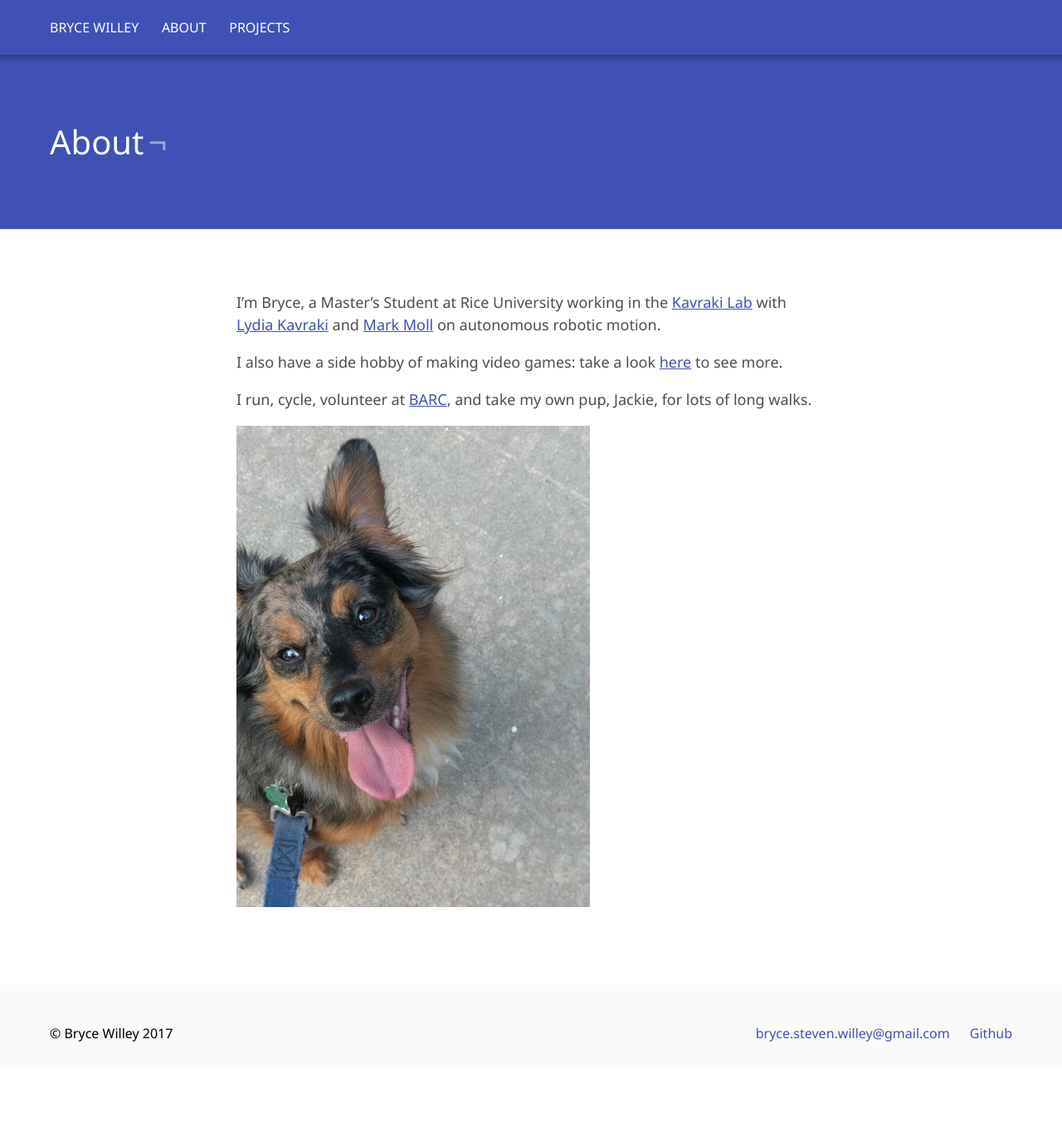
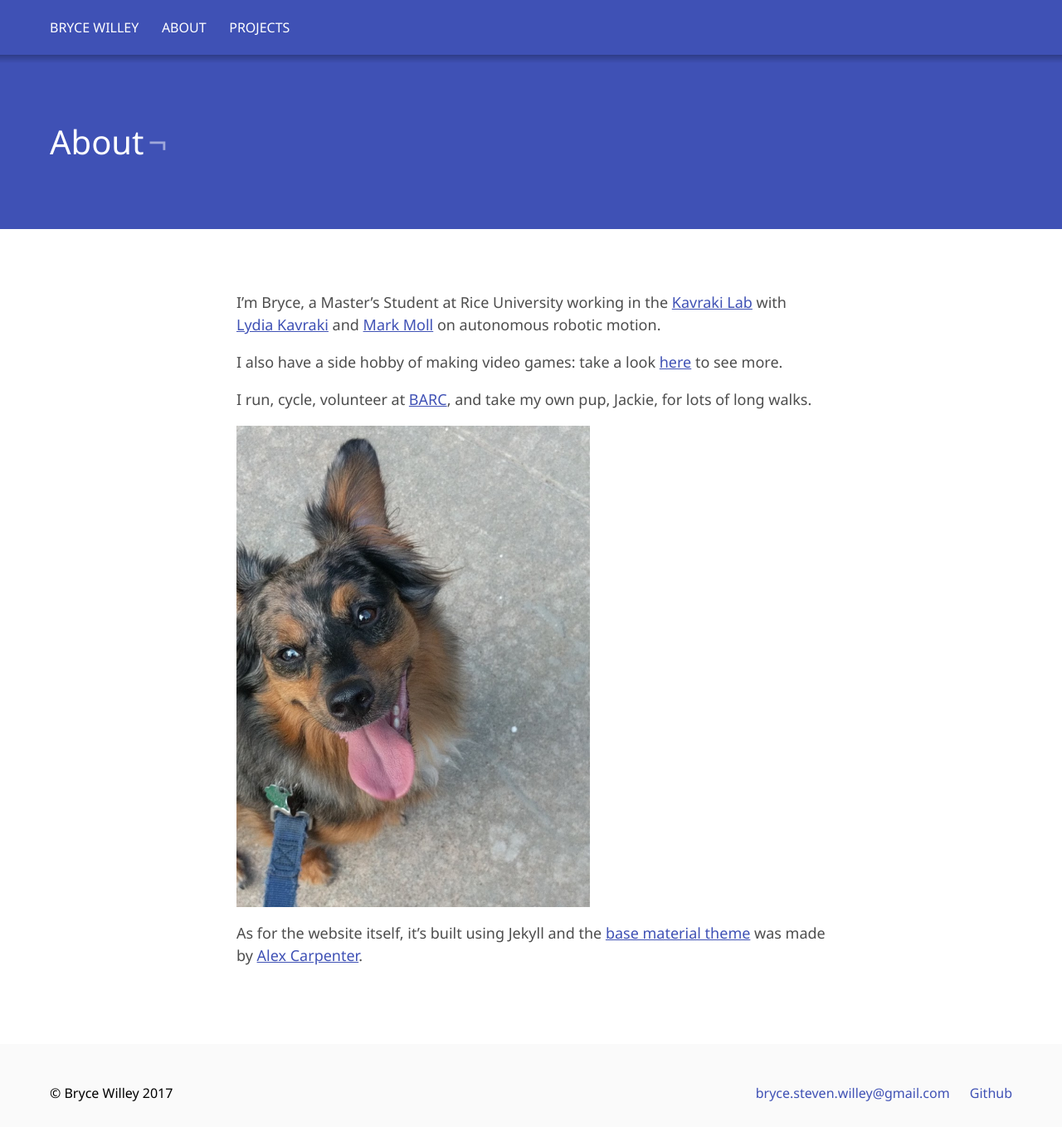
Before and after one commit to BryceStevenWilley/BryceStevenWilley.github.io, a Jekyll site: the page built from _pages/about.md, in a window 1280 px wide and 1358 px high. Shown: the whole window at 83% size. Built offline with Jekyll 4.4.1, drawn with Linux system fonts in a browser that asks for light colours.

Commit message:
Added credit to theme designer in the about gage. (Maybe move later?)

```diff
--- a/_pages/about.md
+++ b/_pages/about.md
@@ -14,3 +14,8 @@ look [here](/projects) to see more.
 I run, cycle, volunteer at [BARC](http://www.houstontx.gov/barc/), and take my own pup, Jackie, for lots of long walks.
 
 <img src="/assets/Jackie.jpg" alt="Jackie Boy" style="width: 60%;"/>
+
+
+
+As for the website itself, it's built using Jekyll and the
+[base material theme](https://github.com/alexcarpenter/material-jekyll-theme) was made by [Alex Carpenter](https://alexcarpenter.me/).
```
